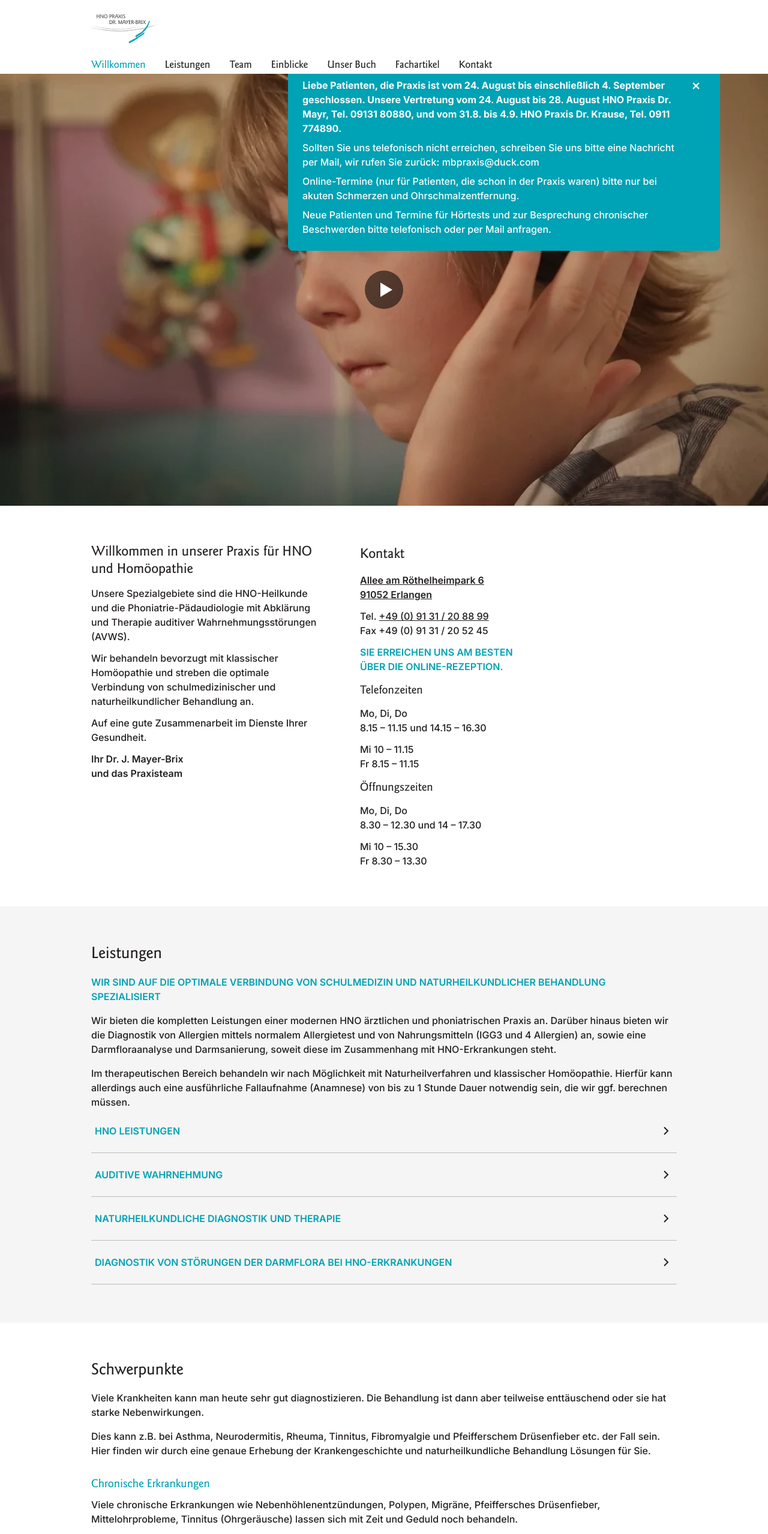
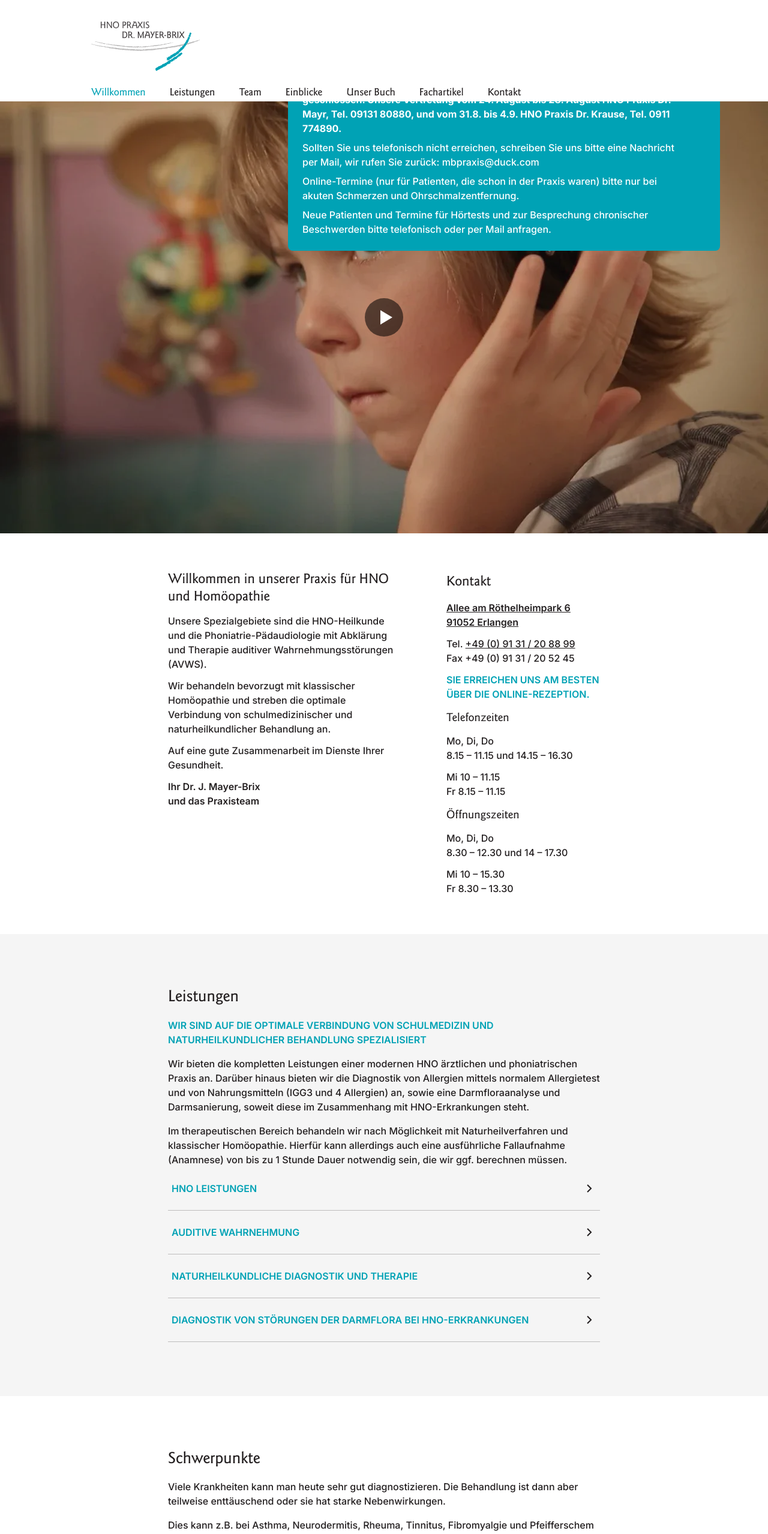
Before and after one commit to JonasASchmidt/dr-mayer-brix, a website with bundled scripts: page index.html in a window 1280 px wide. Shown: the top 2557 px of the page at 60% size. Built offline with nearby package versions, Linux system fonts and the light colour scheme; a script that the page names is missing.

Commit message:
Correct dimensional fidelity to match Figma's actual auto-layout values; fix Fachartikel button contrast
Co-Authored-By: Claude Sonnet 5 <noreply@anthropic.com>

```diff
--- a/assets/css/styles.css
+++ b/assets/css/styles.css
@@ -50,6 +50,7 @@ input, button, textarea, select { font: inherit; }
   --space-7: 3rem;
   --space-8: 4rem;
   --container-width: 71rem;
+  --content-width: 45rem;
   --gutter-mobile: 1.25rem;
   --gutter-desktop: 5rem;
   --font-heading: 'Goudy Sans', -apple-system, 'Segoe UI', sans-serif;
@@ -85,6 +86,13 @@ a:focus-visible, button:focus-visible { outline: 3px solid var(--color-brand); o
   padding-inline: var(--gutter-mobile);
 }
 
+.content {
+  width: 100%;
+  max-width: var(--content-width);
+  margin-inline: auto;
+  padding-inline: var(--gutter-mobile);
+}
+
 .uppercase-label {
   font-weight: 600;
   text-transform: uppercase;
@@ -94,6 +102,7 @@ a:focus-visible, button:focus-visible { outline: 3px solid var(--color-brand); o
 
 @media (min-width: 64rem) {
   .container { padding-inline: var(--gutter-desktop); }
+  .content { padding-inline: 0; }
 }
 
 .site-header {
@@ -110,7 +119,7 @@ a:focus-visible, button:focus-visible { outline: 3px solid var(--color-brand); o
   padding-block: var(--space-5);
 }
 
-.site-header__logo img { height: 3rem; width: auto; }
+.site-header__logo img { height: 3.5rem; width: auto; }
 
 .nav-toggle {
   display: inline-flex;
@@ -148,12 +157,14 @@ a:focus-visible, button:focus-visible { outline: 3px solid var(--color-brand); o
 .site-nav a:hover, .site-nav a.is-current { color: var(--color-brand); }
 
 @media (min-width: 64rem) {
+  .site-header__bar { padding-top: 2.25rem; padding-bottom: 1.5rem; }
+  .site-header__logo img { height: 5.125rem; }
   .nav-toggle { display: none; }
   .site-nav {
     display: flex;
     flex-direction: row;
     align-items: center;
-    gap: var(--space-6);
+    gap: 2.5rem;
     border-top: none;
     padding-block: 0;
   }
@@ -185,7 +196,7 @@ a:focus-visible, button:focus-visible { outline: 3px solid var(--color-brand); o
 .hero__address { display: block; font-weight: 600; text-decoration: underline; }
 
 @media (min-width: 64rem) {
-  .hero__content { flex-direction: row; gap: var(--space-8); padding-block: var(--space-8); }
+  .hero__content { flex-direction: row; gap: 5rem; padding-block: var(--space-8); }
   .hero__welcome { flex: 1 1 0; max-width: 24rem; }
   .hero__contact { flex: 0 0 16rem; }
 }
@@ -225,7 +236,7 @@ a:focus-visible, button:focus-visible { outline: 3px solid var(--color-brand); o
   .banner { left: auto; width: 45rem; max-width: calc(100% - 2 * var(--gutter-desktop)); right: var(--gutter-desktop); top: 6.625rem; }
 }
 
-.section { padding-block: var(--space-8); }
+.section { padding-block: 3rem; }
 .section--alt { background: var(--color-bg-light); }
 .section--dark { background: var(--color-bg-dark); color: #fff; }
 .section--dark h2, .section--dark h3, .section--dark h4 { color: #fff; }
@@ -234,6 +245,10 @@ a:focus-visible, button:focus-visible { outline: 3px solid var(--color-brand); o
 .section h2 { font-size: 1.75rem; margin-bottom: var(--space-4); }
 .section__lede { font-weight: 700; text-transform: uppercase; font-size: 0.85rem; letter-spacing: 0.03em; color: var(--color-brand-dark); }
 .section p + p { margin-top: var(--space-4); }
+
+@media (min-width: 64rem) {
+  .section { padding-block: 5.625rem; }
+}
 
 .accordion__item { border-bottom: 1px solid var(--color-grey); }
 .accordion__trigger {
@@ -291,7 +306,7 @@ a:focus-visible, button:focus-visible { outline: 3px solid var(--color-brand); o
 .fachartikel-item li { margin-top: var(--space-2); font-weight: 600; }
 .fachartikel-buy { margin-top: var(--space-5); }
 .fachartikel-buy__button {
-  width: 100%; background: var(--color-brand); color: #fff; border: none; border-radius: 0.5rem;
+  width: 100%; background: var(--color-brand); color: var(--color-ink); border: none; border-radius: 0.5rem;
   padding: var(--space-5); font-family: var(--font-body); font-weight: 600; font-size: 1rem; text-align: right; cursor: pointer;
 }
 .fachartikel-buy__button:hover { opacity: 0.9; }
--- a/index.html
+++ b/index.html
@@ -68,7 +68,7 @@
           <svg viewBox="0 0 64 64" width="64" height="64" aria-hidden="true"><circle cx="32" cy="32" r="32" fill="rgba(0,0,0,0.55)"/><path d="M26 20l20 12-20 12z" fill="#fff"/></svg>
         </button>
       </div>
-      <div class="hero__content container">
+      <div class="hero__content content">
   <div class="hero__welcome">
     <h1>Willkommen in unserer Praxis für HNO und Homöopathie</h1>
     <p>Unsere Spezialgebiete sind die HNO-Heilkunde und die Phoniatrie-Pädaudiologie mit Abklärung und Therapie auditiver Wahr­neh­mungs­stö­rung­en (AVWS).</p>
@@ -92,7 +92,7 @@
     </section>
 
     <section id="leistungen" class="section section--alt">
-      <div class="container">
+      <div class="content">
         <h2>Leistungen</h2>
         <p class="uppercase-label">Wir sind auf die optimale Verbindung von Schulmedizin und naturheilkundlicher Behandlung spezialisiert</p>
         <p>Wir bieten die kompletten Leistungen einer modernen HNO ärztlichen und phoniatrischen Praxis an. Darüber hinaus bieten wir die Diagnostik von Allergien mittels normalem Allergietest und von Nahrungsmitteln (IGG3 und 4 Allergien) an, sowie eine Darmfloraanalyse und Darmsanierung, soweit diese im Zusammenhang mit HNO-Erkrankungen steht.</p>
@@ -131,7 +131,7 @@
     </section>
 
     <section id="schwerpunkte" class="section">
-      <div class="container">
+      <div class="content">
         <h2>Schwerpunkte</h2>
         <p>Viele Krankheiten kann man heute sehr gut diagnostizieren. Die Behandlung ist dann aber teilweise enttäuschend oder sie hat starke Nebenwirkungen.</p>
         <p>Dies kann z.B. bei Asthma, Neurodermitis, Rheuma, Tinnitus, Fibromyalgie und Pfeifferschem Drüsenfieber etc. der Fall sein. Hier finden wir durch eine genaue Erhebung der Krankengeschichte und naturheilkundliche Behandlung Lösungen für Sie.</p>
@@ -156,7 +156,7 @@
     </section>
 
     <section id="team" class="section">
-      <div class="container">
+      <div class="content">
         <h2>Praxisteam</h2>
         <p class="uppercase-label">Wir heißen Sie herzlich willkommen und freuen uns auf Sie.</p>
         <figure class="team-photo">
@@ -167,7 +167,7 @@
     </section>
 
     <section id="einblicke" class="section section--alt">
-      <div class="container">
+      <div class="content">
         <h2>Einblicke</h2>
         <p class="uppercase-label">Rundgang durch die Praxis</p>
         <p>Ansicht mit Klicken und Halten im Bild, um 360 Grad drehbar.</p>
@@ -184,7 +184,7 @@
     </section>
 
     <section id="buch" class="section section--dark">
-      <div class="container buch-layout">
+      <div class="content buch-layout">
         <img src="assets/img/book-cover.webp" alt='Buchcover "Klassische Homöopathie in der HNO-Heilkunde"' width="212" height="300" loading="lazy">
         <div>
           <h2>Unser Buch</h2>
@@ -201,7 +201,7 @@
     </section>
 
     <section id="fachartikel" class="section">
-      <div class="container fachartikel-layout">
+      <div class="content fachartikel-layout">
         <article class="fachartikel-item">
           <h2>Die Polypen bei meinem Kind sollen operiert werden, muss das wirklich sein?</h2>
           <p class="uppercase-label" style="font-size: 0.875rem;">Auszug aus dem Fachartikel von Dr. Joachim Mayer-Brix</p>
@@ -292,7 +292,7 @@
     </script>
 
     <section id="kontakt" class="section section--alt">
-      <div class="container kontakt-layout">
+      <div class="content kontakt-layout">
         <div>
           <h2>Kontakt</h2>
           <p class="section__lede">Per E-Mail</p>
```
Also changed, not shown: datenschutz.html (+1 -1 lines), impressum.html (+1 -1 lines).
